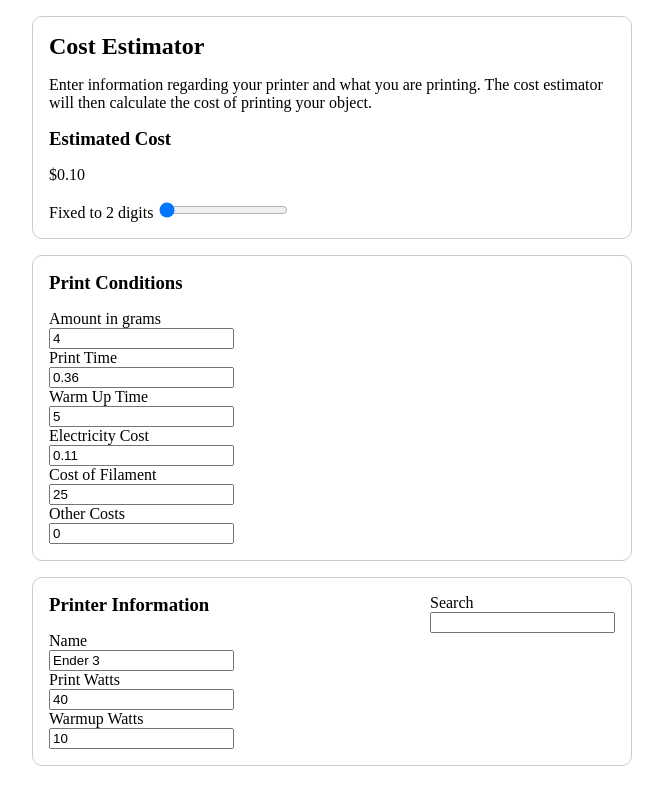
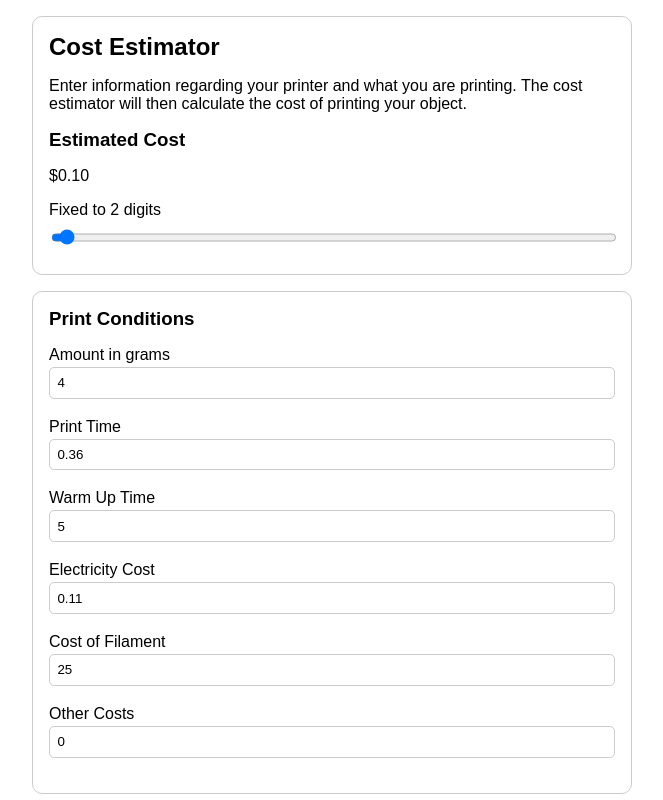
Before and after one commit to willuhmjs/printstimate, a SvelteKit app: page / in a window 1280 px wide. Shown: the top 800 px of the page, without its empty margins (308-971 px from the left). Built offline with nearby package versions, Linux system fonts and the light colour scheme.

Commit message:
feat: update design

```diff
--- a/src/routes/+layout.svelte
+++ b/src/routes/+layout.svelte
@@ -1,7 +1 @@
 <slot />
-
-<style>
-	* {
-		box-sizing: border-box;
-	}
-</style>
--- a/src/routes/+page.svelte
+++ b/src/routes/+page.svelte
@@ -110,6 +110,11 @@
 		max-width: 600px;
 	}
 
+	* {
+		box-sizing: border-box;
+		font-family: sans-serif;
+	}
+
 	section {
 		border: 1px solid #ccc;
 		border-radius: 10px;
@@ -122,6 +127,21 @@
 		justify-content: space-between;
 	}
 
+	input {
+		padding: 1ch;
+		border: 1px solid #ccc;
+		border-radius: 5px;
+		width: 100%;
+	}
+
+	section div div {
+		margin-bottom: 1rem;
+	}
+
+	section div div * {
+		margin: 3px 0;
+	}
+
 	h1,
 	h2,
 	h3 {
```
